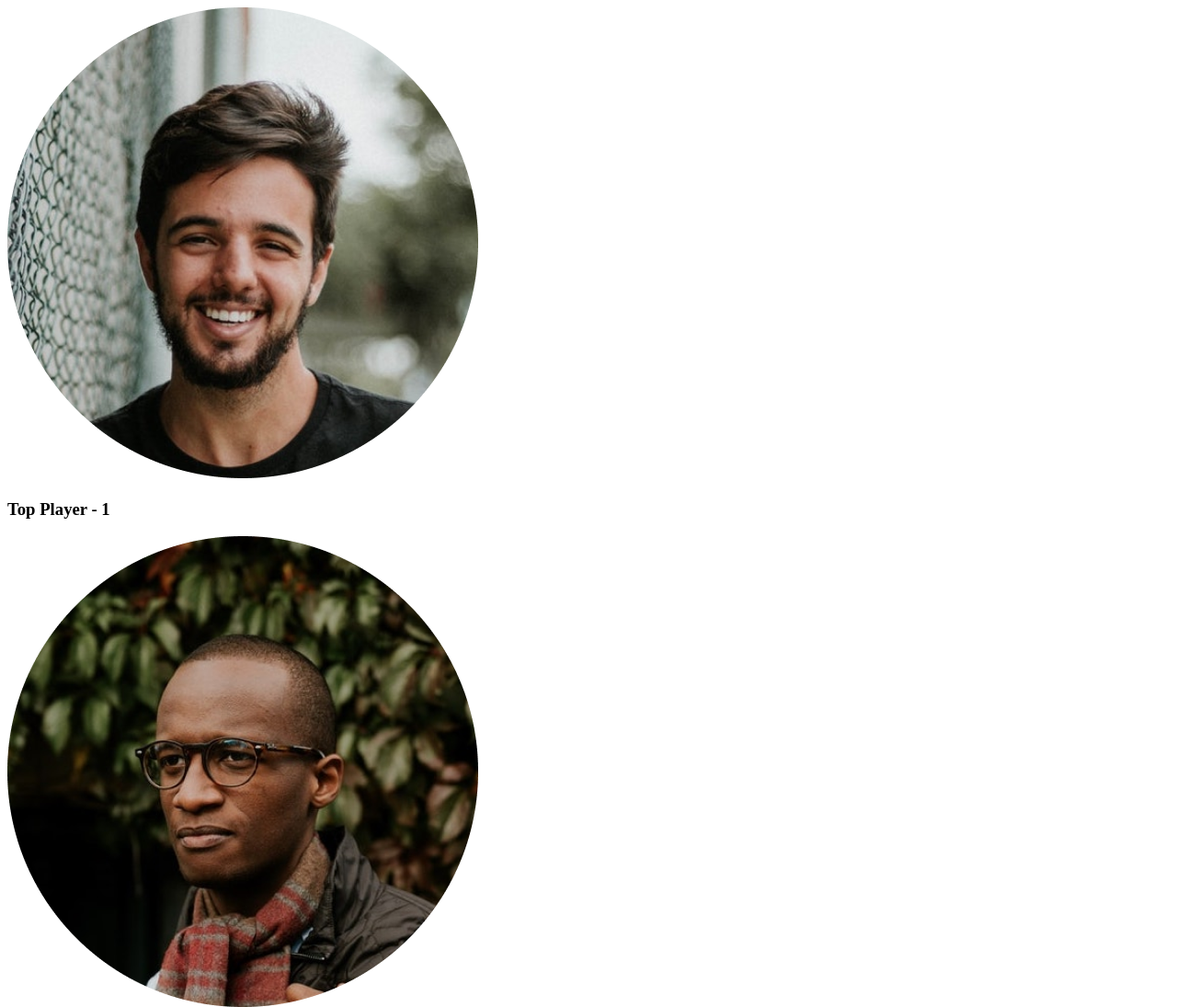
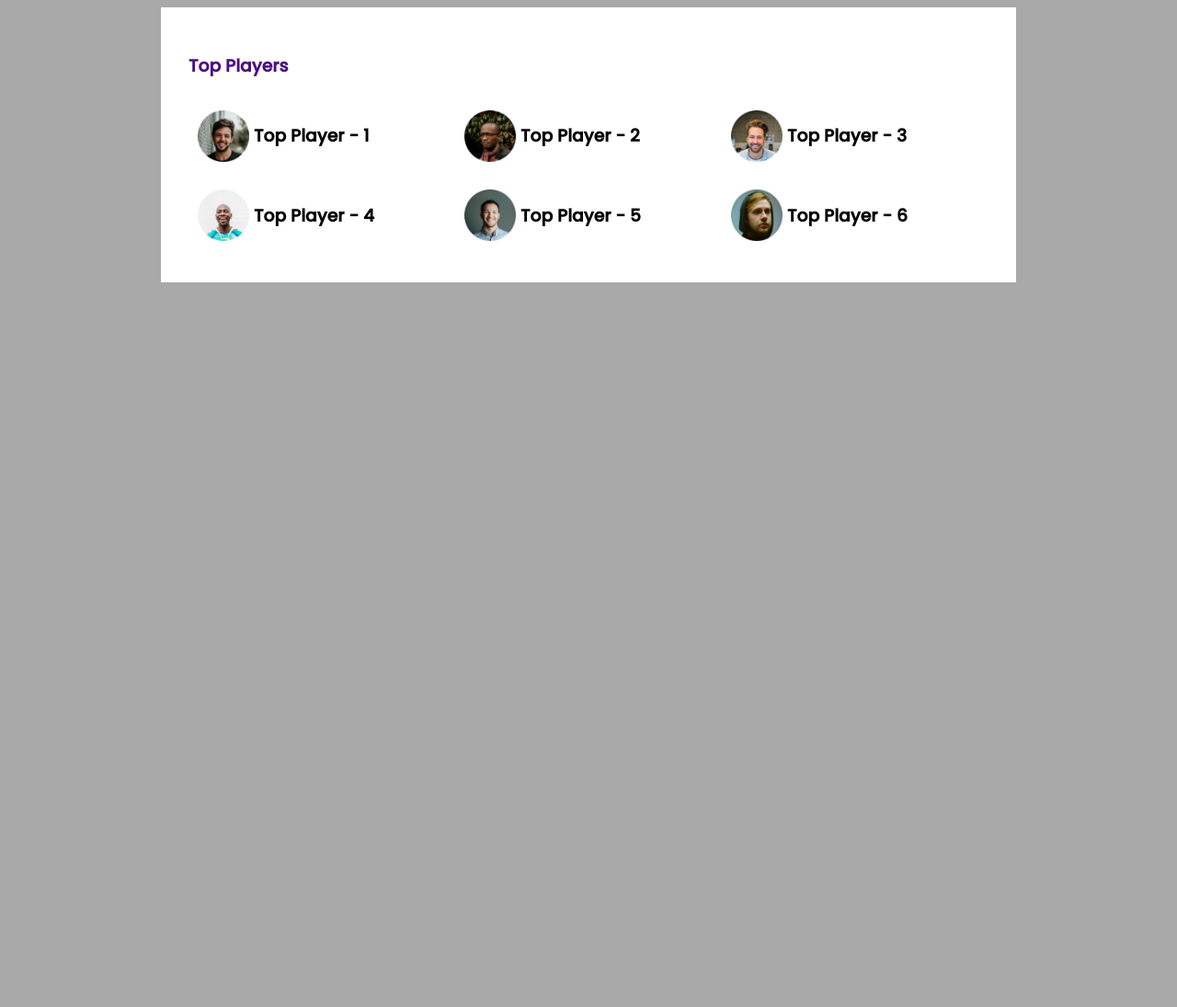
Before and after one commit to RefatRingky/responsive-landing-page, a plain HTML site: page index.html in a window 1280 px wide. Shown: the top 1095 px of the page at 92% size. After the commit the page ends 800 px from the top, so only its background shows below. Drawn offline with Linux system fonts and the light colour scheme.

Commit message:
second commit

```diff
--- a/index.html
+++ b/index.html
@@ -5,39 +5,43 @@
     <meta http-equiv="X-UA-Compatible" content="IE=edge">
     <meta name="viewport" content="width=device-width, initial-scale=1.0">
     <title>Responsive Landing Page Design</title>
+    <link rel="preconnect" href="https://fonts.googleapis.com"><link rel="preconnect" href="https://fonts.gstatic.com" crossorigin><link href="https://fonts.googleapis.com/css2?family=Poppins:wght@400;500&display=swap" rel="stylesheet">
     <link rel="stylesheet" href="style.css">
 </head>
 <body>
     <!-- Header section -->
+    <main>
         <section>
-        <div class="top-players">
+            <div class="top-players container">
+                <h3 style="color:rgb(76, 14, 134)">Top Players</h3>
                 <div class="players">
                     <div class="player">
                         <img src="images/players/player-1.png" alt="">
-                    <h3>Top Player - 1</h3>
+                        <h3 class="player-name">Top Player - 1</h3>
                     </div>
                     <div class="player">
                         <img src="images/players/player-2.png" alt="">
-                    <h3>Top Player - 2</h3>
+                        <h3 class="player-name">Top Player - 2</h3>
                     </div>
                     <div class="player">
                         <img src="images/players/player-3.png" alt="">
-                    <h3>Top Player - 3</h3>
+                        <h3 class="player-name">Top Player - 3</h3>
                     </div>
                     <div class="player">
                         <img src="images/players/player-4.png" alt="">
-                    <h3>Top Player - 4</h3>
+                        <h3 class="player-name">Top Player - 4</h3>
                     </div>
                     <div class="player">
                         <img src="images/players/player-5.png" alt="">
-                    <h3>Top Player - 5</h3>
+                        <h3 class="player-name">Top Player - 5</h3>
                     </div>
                     <div class="player">
                         <img src="images/players/player-6.png" alt="">
-                    <h3>Top Player - 6</h3>
+                        <h3 class="player-name">Top Player - 6</h3>
                     </div>
                 </div>
             </div>
         </section>
+    </main>
 </body>
 </html>
--- a/style.css
+++ b/style.css
@@ -0,0 +1,28 @@
+body{
+    font-family: 'Poppins', sans-serif;
+    background-color: darkgrey;
+}
+main{
+    display: flex;
+    justify-content: center;
+}
+.container{
+    background-color: white;
+    width: 870px;
+    padding: 30px;
+}
+.players{
+    display: grid;
+    grid-template-columns: 1fr 1fr 1fr;
+}
+.player{
+    display: flex;
+    align-items: center;
+    padding: 10px;
+}
+.player-name{
+    padding-left: 5px;
+}
+.player img{
+    width: 56px;
+}
```
Lines whose indentation alone changed are shown as unchanged.
